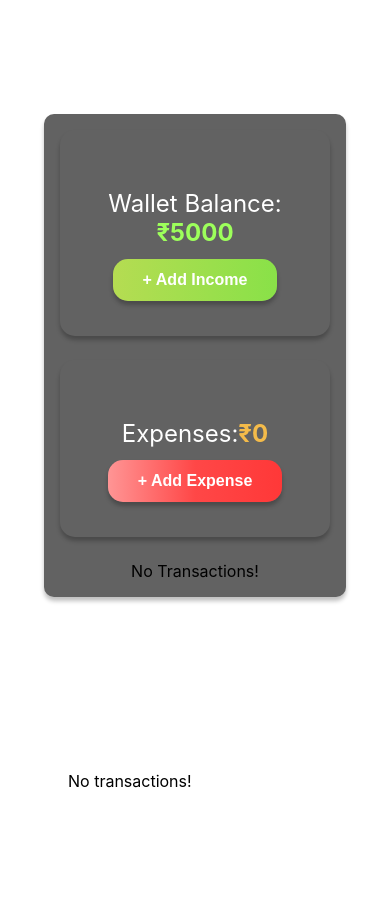
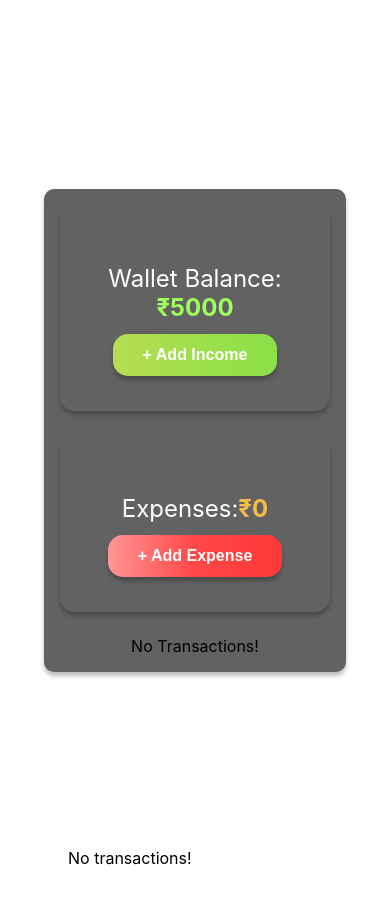
Before and after one commit to RAJLAXMITANGUDU/expense_tracker, a React (Create React App) app: page / in a window 390 px wide. Shown: the top 904 px of the page. Built offline with nearby package versions, Linux system fonts and the light colour scheme.

Commit message:
Test commit

```diff
--- a/src/components/BarChart/BarChart.module.css
+++ b/src/components/BarChart/BarChart.module.css
@@ -1,5 +1,5 @@
 .barWrapper{
-    padding: 5px 20px;
+    padding: 10px 20px;
     border-radius: 10px;
     background: #fff;
     width:100%;
@@ -8,6 +8,7 @@
 }.barContainer{
     display: flex;
     justify-content: center;
+    width:100%;
 }
 
 .expenseChart{
@@ -21,4 +22,13 @@
     .expenseChart h2 {
         text-align: center;
     }
+    .expenseChart{
+        width:100%;
+    }
+    .barWrapper{
+        padding: 10px;
+    }
+    .barContainer{
+        width: 100%;
+    }
 }
--- a/src/components/TransactionList/TransactionList.module.css
+++ b/src/components/TransactionList/TransactionList.module.css
@@ -5,7 +5,7 @@
 }
 .transactionsWrapper h2{
     font-style: italic;
-    font-size: 28px;
+    font-size: 1.8rem;
     margin-bottom: 10px;
     color: #fff;
 }
--- a/src/pages/Home/Home.module.css
+++ b/src/pages/Home/Home.module.css
@@ -8,7 +8,9 @@
 }
 .container h1{
     color:#fff;
-    margin-bottom: 10px;
+    margin-bottom: 20px;
+    text-align: left;
+    font-size: 2.5rem;
 }
 .transactionsWrapper{
     /* grid-template-columns: 2fr,1fr;  */
@@ -43,4 +45,5 @@
          grid-template-columns: 1fr;
         flex-direction: column;
     }
+
 }
```
